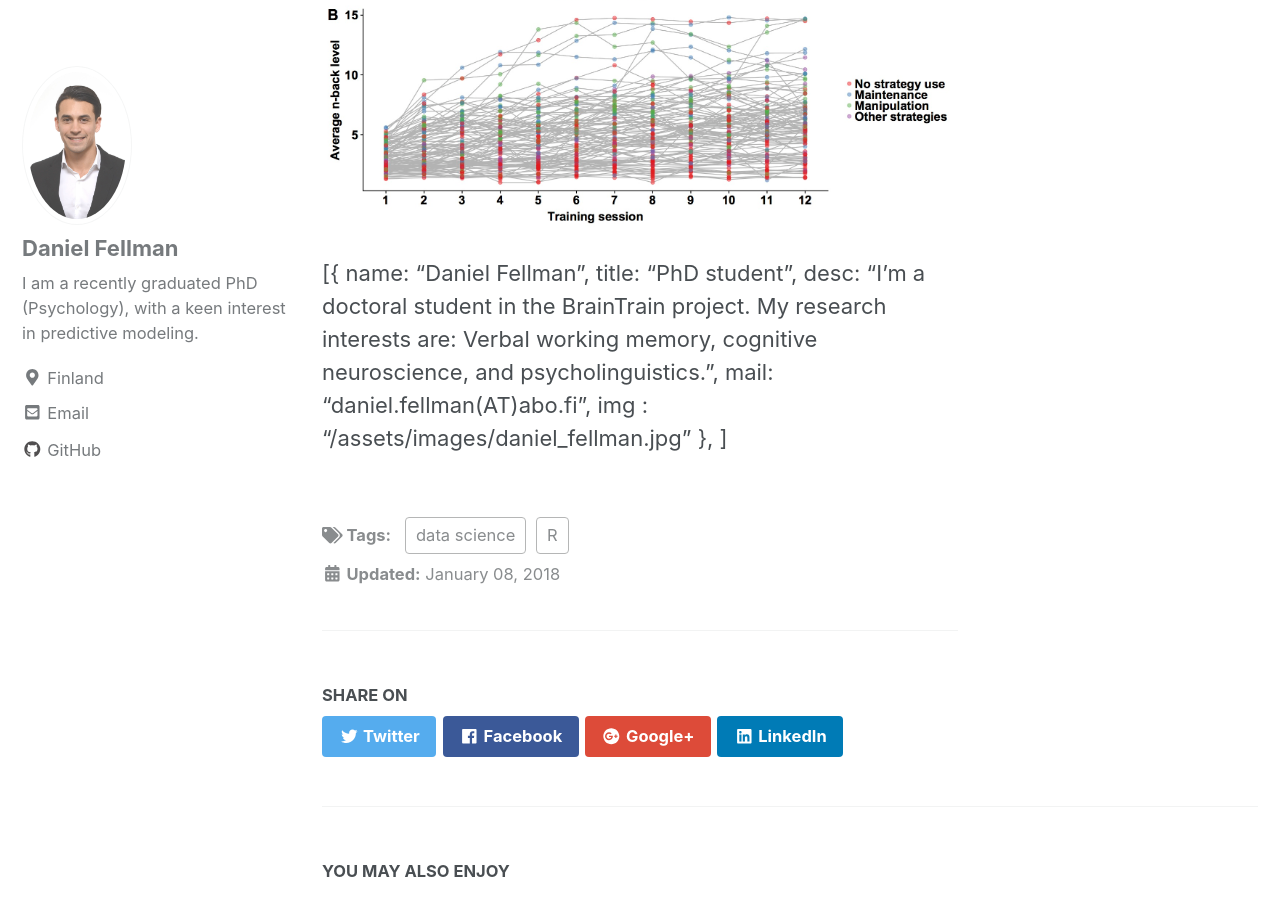
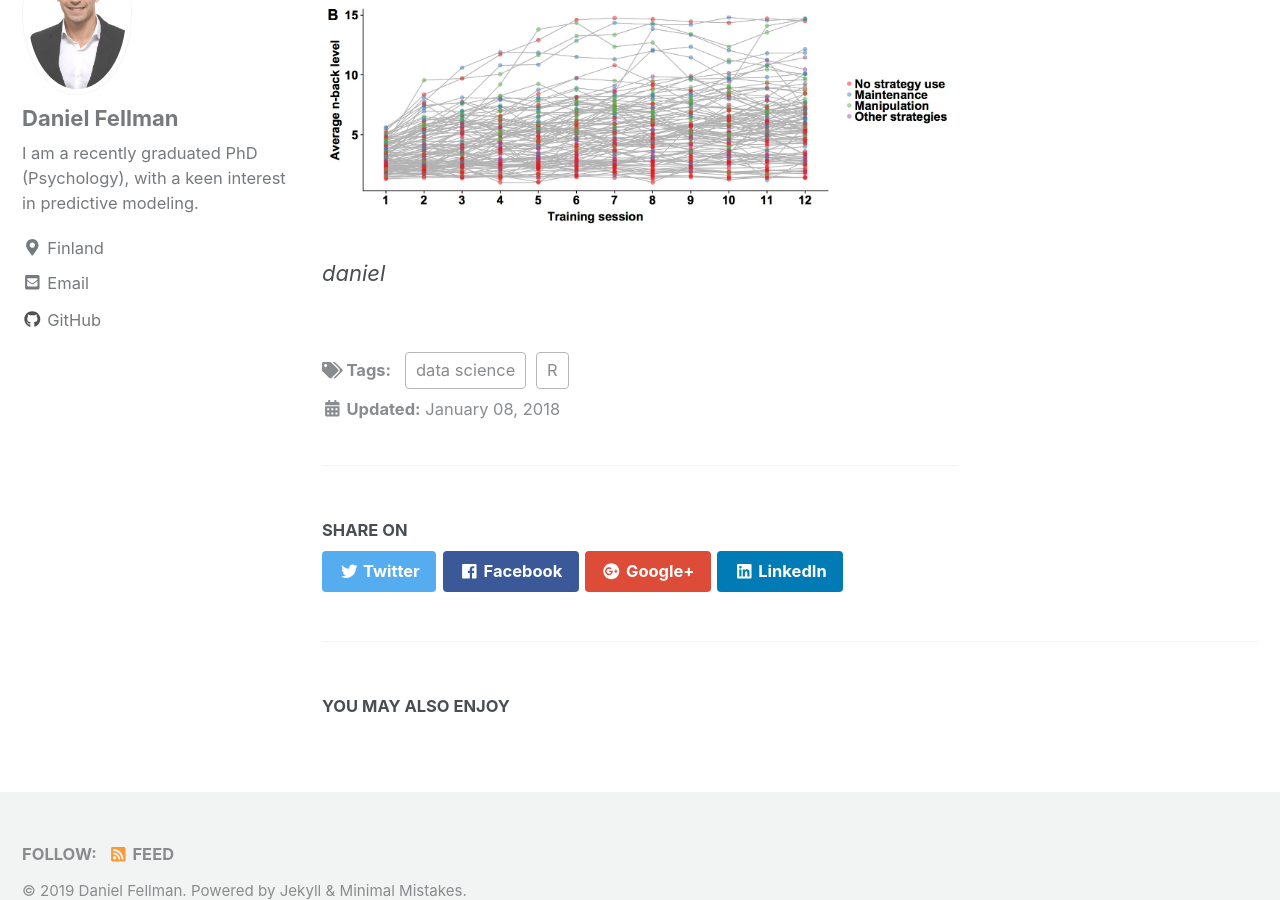
Before and after one commit to danielfellman/danielfellman.github.io, a Jekyll site: the page built from _posts/2019-01-08-visualization.md, in a window 1280 px wide and 900 px high, scrolled down 1520 px. Built offline with Jekyll 4.4.1, drawn with Linux system fonts in a browser that asks for light colours; cached includes are drawn as plain includes; nearby versions of some CDN libraries.

Commit message:
Update 2019-01-08-visualization.md

```diff
--- a/_posts/2019-01-08-visualization.md
+++ b/_posts/2019-01-08-visualization.md
@@ -38,11 +38,4 @@ Here is a link [link](www.braintrain.fi)
 <img src="{{ site.url }}{{ site.baseurl }}/images/plot.jpg" alt="Data visualizations">
 
 
-[{
-    name:  "Daniel Fellman",
-    title: "PhD student",
-    desc:  "I'm a doctoral student in the BrainTrain project. My research interests are: Verbal working memory, cognitive neuroscience, and psycholinguistics.",
-    mail:  "daniel.fellman(AT)abo.fi",
-    img : "/assets/images/daniel_fellman.jpg"
-},
-]
+<i> daniel </i>
```
